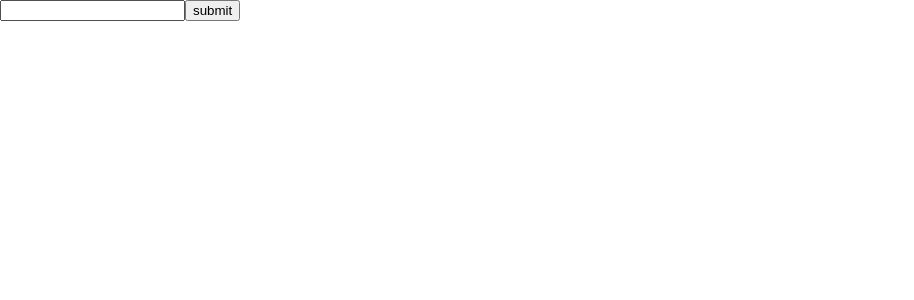
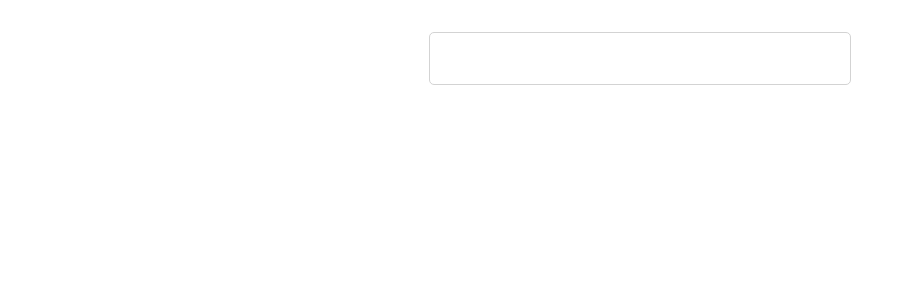
Before and after one commit to ColtonZP/loaned, a React (Create React App) app: page / in a window 1280 px wide. Shown: the top 300 px of the page, without its empty margins (0-914 px from the left). Built offline with nearby package versions, Linux system fonts and the light colour scheme.

Commit message:
styles updates

```diff
--- a/src/App.js
+++ b/src/App.js
@@ -33,7 +33,6 @@ const App = inject('OwedStore')(
             value={input}
             onChange={e => changeInput(e.target.value)}
           />
-          <input type="submit" value="submit" />
         </form>
         <div className="people">
           {OwedStore.records.map(person => (
--- a/src/App.scss
+++ b/src/App.scss
@@ -1,7 +1,20 @@
 form {
+  text-align: center;
+  margin: 2rem;
+
   & input[type='text'] {
+    font-size: 2em;
+    border-radius: 5px;
+    border: 1px lightgray solid;
+    padding: .2em;
+    &:focus {
+      outline: none;
+      border-color: green;
+    }
   }
-  & input[type='text'] {
+  input[type='submit'] {
+    -webkit-appearance: button;
+    font-size: 2em;
   }
 }
 
@@ -27,6 +40,12 @@ form {
     justify-content: center;
     flex-direction: column;
     margin: 0 auto;
+    position: relative;
+    &:hover {
+      & .history {
+        display: flex;
+      }
+    }
     & .name {
       color: white;
       display: block;
@@ -42,11 +61,33 @@ form {
     }
     & .history {
       display: none;
+      width: 100%;
+      height: 100%;
+      overflow: scroll;
+      position: absolute;
+      top: 0;
+      background: rgba(255, 255, 255, 0.8);
+      padding: 1em 0;
+      flex-direction: column;
+      align-items: center;
+      scrollbar-width: none;
+      &::-webkit-scrollbar {
+        display: none;
+      }
       & .inc {
         color: red;
+        background: rgba(255, 0, 0, 0.2);
       }
       & .dec {
         color: green;
+        background: rgba(0, 255, 0, 0.1);
+      }
+      & .inc,
+      .dec {
+        text-align: center;
+        margin: 0.2em;
+        padding: 0.1em 0.2em;
+        border-radius: 2px;
       }
     }
   }
--- a/src/index.scss
+++ b/src/index.scss
@@ -1,11 +1,5 @@
-body {
+* {
+  box-sizing: border-box;
   margin: 0;
   font-family: 'Work Sans', sans-serif;
-  -webkit-font-smoothing: antialiased;
-  -moz-osx-font-smoothing: grayscale;
 }
-
-code {
-  font-family: source-code-pro, Menlo, Monaco, Consolas, 'Courier New',
-    monospace;
-}
```
